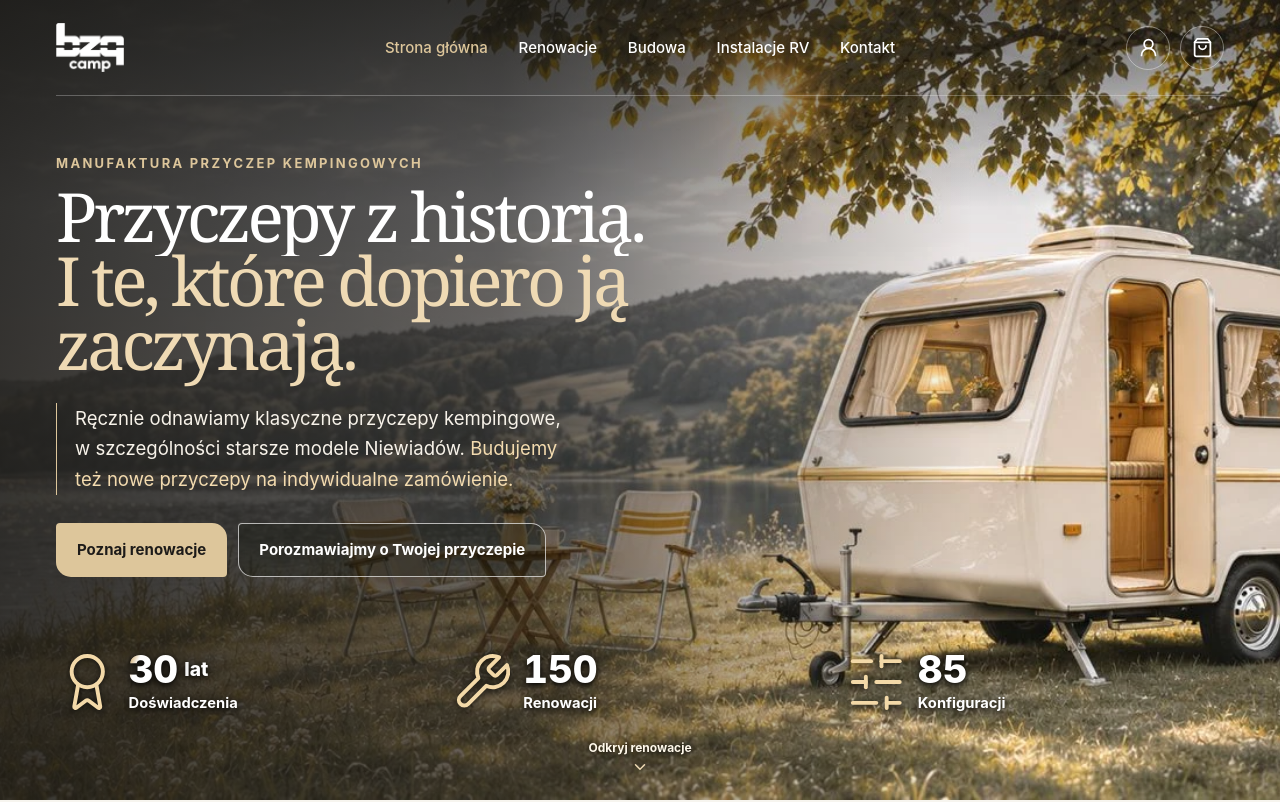
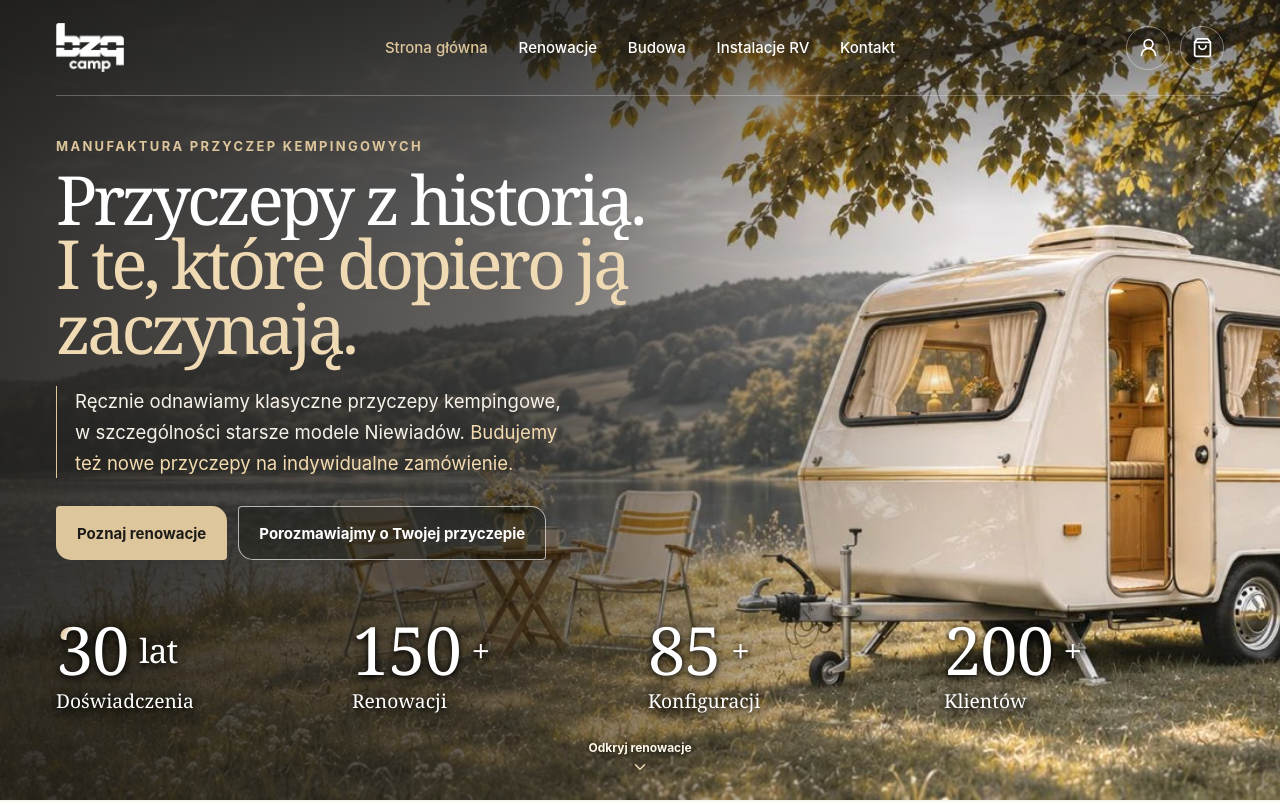
Before and after one commit to EnricoCastaldi/BzqCamp, a React (Vite) app: page / in a window 1280 px wide. Shown: the top 802 px of the page. Built offline with nearby package versions, Linux system fonts and the light colour scheme.

Commit message:
newverson16

```diff
--- a/src/components/HeroCounters.jsx
+++ b/src/components/HeroCounters.jsx
@@ -1,11 +1,10 @@
 import React, { useEffect, useRef, useState } from 'react';
 
-import { Award, SlidersHorizontal, Wrench } from 'lucide-react';
-
 const counters = [
-  { value: 30, unit: ' lat', label: 'Doświadczenia', icon: Award },
-  { value: 150, unit: '', label: 'Renowacji', icon: Wrench },
-  { value: 85, unit: '', label: 'Konfiguracji', icon: SlidersHorizontal },
+  { value: 30, unit: ' lat', label: 'Doświadczenia' },
+  { value: 150, unit: '+', label: 'Renowacji' },
+  { value: 85, unit: '+', label: 'Konfiguracji' },
+  { value: 200, unit: '+', label: 'Klientów' },
 ];
 
 export default function HeroCounters() {
@@ -46,8 +45,8 @@ export default function HeroCounters() {
   }, []);
 
   return <dl className="hero-counters wrap" data-shimmer={shimmer ? "" : undefined} ref={strip}>
-    {counters.map(({ value, unit, label, icon: Icon }) => <div key={label}>
-      <dt><Icon className="hero-counter-icon" strokeWidth={1.5} aria-hidden="true"/>{label}</dt>
+    {counters.map(({ value, unit, label }) => <div key={label}>
+      <dt>{label}</dt>
       <dd><span className="hero-counter-reading" aria-hidden="true"><span className="hero-counter-number" data-value={value}>{Math.round(value * progress)}</span><small>{unit}</small></span><span className="sr-only">{value}{unit}</span></dd>
     </div>)}
   </dl>;
--- a/src/styles.css
+++ b/src/styles.css
@@ -233,7 +233,7 @@ body:has(.trailer-hero) .nav-links { gap: clamp(14px, 2.4vw, 34px); }
   background: linear-gradient(90deg, #151411db, #151411a3 39%, transparent 76%), linear-gradient(180deg, #15141190, transparent 26%), #222 url('/media/trailer-golden-hour.webp') 67% center / cover no-repeat;
 }
 .trailer-hero .hero-copy { padding-block: 35px 64px; }
-.trailer-hero h1, .trailer-craft h2, .trailer-build h2, .trailer-contact h2 { font-family: Georgia, serif; font-weight: 400; letter-spacing: -.055em; }
+.trailer-hero h1, .hero-counters, .trailer-craft h2, .trailer-build h2, .trailer-contact h2 { font-family: Georgia, serif; font-weight: 400; letter-spacing: -.055em; }
 .trailer-hero h1 { font-size: clamp(3rem, 5.3vw, 6.2rem); max-width: 800px; }
 .trailer-hero .intro {
   max-width: 510px;
@@ -330,28 +330,19 @@ body:has(.trailer-hero) .shop .finder { margin-bottom: 30px; }
 
 .hero-counters {
   display: grid;
-  grid-template-columns: repeat(3, minmax(0, 1fr));
+  grid-template-columns: repeat(4, minmax(0, 1fr));
   gap: 16px;
   margin-block: 0 clamp(20px, 3vw, 36px);
   padding-block: 10px;
   color: #fff;
   text-shadow: 0 2px 6px #000, 0 0 18px #000a;
 }
-.hero-counters > div {
-  --counter-icon-size: calc(clamp(1.7rem, 3vw, 2.85rem) + clamp(.75rem, 1.15vw, .95rem) * 1.3 + 5px);
-  position: relative;
-  display: flex;
-  flex-direction: column-reverse;
-  justify-content: center;
-  gap: 5px;
-  min-height: var(--counter-icon-size);
-  padding-inline-start: calc(var(--counter-icon-size) + 10px);
-}
-.hero-counters dt { font-size: clamp(.75rem, 1.15vw, .95rem); font-weight: 700; line-height: 1.3; }
-.hero-counters dd { margin: 0; font-size: clamp(1.7rem, 3vw, 2.85rem); font-weight: 800; font-variant-numeric: tabular-nums; line-height: 1; }
+.hero-counters > div { display: flex; flex-direction: column-reverse; gap: 5px; }
+.hero-counters dt { font-size: clamp(.85rem, 1.65vw, 1.2rem); line-height: 1.25; letter-spacing: normal; }
+.hero-counters dd { margin: 0; font-size: clamp(2.35rem, 5.2vw, 4.65rem); font-variant-numeric: tabular-nums; line-height: 1; }
 .hero-counters small { font-size: .5em; }
 @media (max-width: 760px) {
-  .hero-counters { grid-template-columns: repeat(3, minmax(0, 1fr)); gap: 16px 10px; }
+  .hero-counters { grid-template-columns: repeat(2, minmax(0, 1fr)); gap: 16px 10px; }
 }
 body[data-trailer-page] { --lime: #ddc69b; --dark: #1d1b19; --muted: #625a4f; background: #f7f5ef; color: #24211d; }
 body[data-trailer-page] .site-header.solid { background: var(--dark); }
@@ -414,6 +405,7 @@ body[data-trailer-page] .primary:hover { background: #e7d4af; }
     }
     .hero-counters > :nth-child(2) .hero-counter-number::after { animation-delay: .48s; }
     .hero-counters > :nth-child(3) .hero-counter-number::after { animation-delay: .76s; }
+    .hero-counters > :nth-child(4) .hero-counter-number::after { animation-delay: 1.04s; }
   }
 }
 @keyframes hero-counter-shimmer {
@@ -422,21 +414,6 @@ body[data-trailer-page] .primary:hover { background: #e7d4af; }
 }
 
 .hero-counter-reading { display: inline-flex; align-items: center; gap: .16em; white-space: nowrap; }
-.hero-counter-icon {
-  position: absolute;
-  inset-inline-start: 0;
-  top: 50%;
-  translate: 0 -50%;
-  width: var(--counter-icon-size);
-  height: var(--counter-icon-size);
-  color: #f3d9a8;
-  filter: drop-shadow(0 1px 3px #000b);
-}
-@media (max-width: 520px) {
-  .hero-counters > div { padding-inline-start: 0; padding-block-start: calc(var(--counter-icon-size) + 5px); }
-  .hero-counter-icon { top: 0; translate: none; }
-}
-
 .trailer-hero { min-height: 100vh; min-height: 100svh; }
 .trailer-hero .hero-copy { padding-bottom: clamp(24px, 5svh, 64px); }
 .trailer-hero .hero-counters { margin-bottom: 12px; }
```
Also changed, not shown: 1 other file (tests, documents, lock files or other folders).
